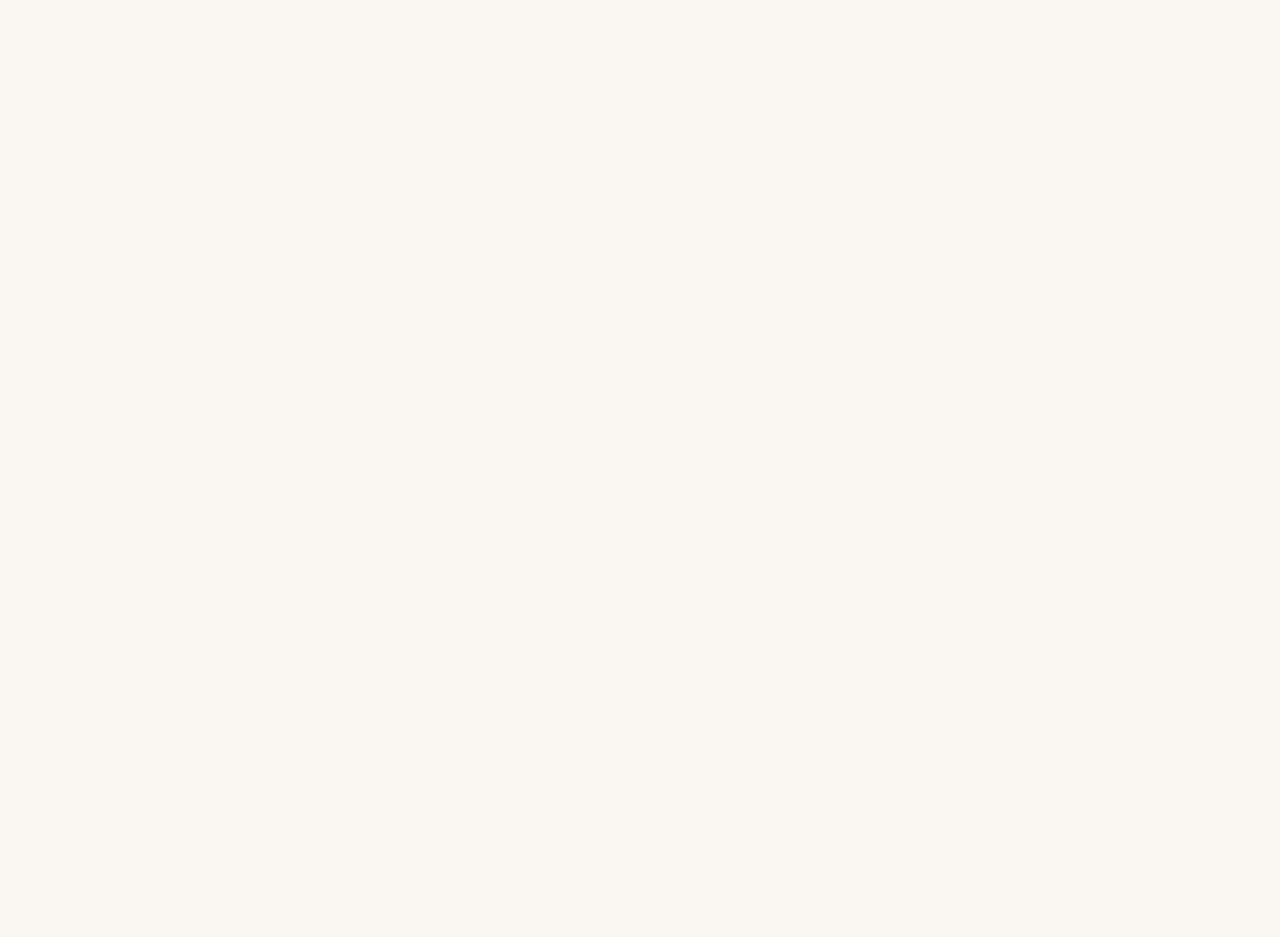
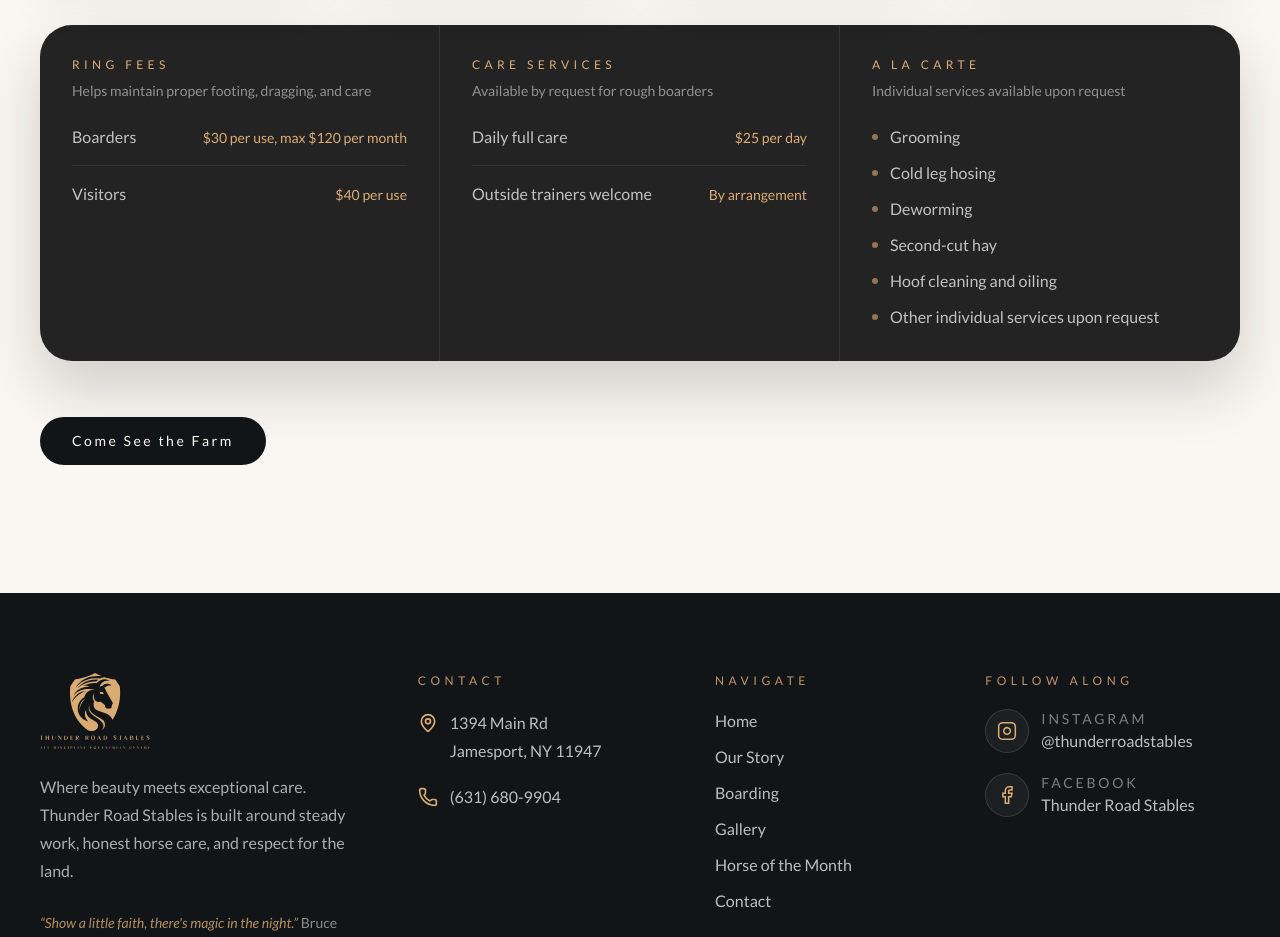
Before and after one commit to Midorivi/thunder-road-stables, a React (Vite) app: page /boarding in a window 1280 px wide. Before the commit this address had no page. Shown: the part 1860-2797 px from the top of the page. Before the commit the page ends 800 px from the top, so only its background shows below. Built offline with nearby package versions, Linux system fonts and the light colour scheme; a web font is replaced by a local one.

Commit message:
Redesign additional services, change route to /boarding

```diff
--- a/src/App.tsx
+++ b/src/App.tsx
@@ -13,7 +13,7 @@ function App() {
       <Route path="/" element={<Layout />}>
         <Route index element={<Home />} />
         <Route path="contact" element={<Contact />} />
-        <Route path="price-list" element={<PriceList />} />
+        <Route path="boarding" element={<PriceList />} />
         <Route path="gallery" element={<Gallery />} />
         <Route path="our-story" element={<OurStory />} />
         <Route path="horse-of-the-month" element={<HorseOfTheMonth />} />
--- a/src/content/site.ts
+++ b/src/content/site.ts
@@ -4,7 +4,7 @@ import { Camera, HeartHandshake, LandPlot, ShieldCheck } from 'lucide-react';
 export const navLinks = [
   { label: 'Home', to: '/' },
   { label: 'Our Story', to: '/our-story' },
-  { label: 'Boarding', to: '/price-list' },
+  { label: 'Boarding', to: '/boarding' },
   { label: 'Gallery', to: '/gallery' },
   { label: 'Horse of the Month', to: '/horse-of-the-month' },
 ];
--- a/src/pages/PriceList.tsx
+++ b/src/pages/PriceList.tsx
@@ -36,27 +36,46 @@ export function PriceList() {
           ))}
         </div>
 
-        <AnimatedSection delay={0.35} className="mt-12">
-          <p className="mb-6 text-xs uppercase tracking-[0.36em] text-[#9a7a56]">Additional services</p>
-          <div className="grid gap-4 md:grid-cols-2 lg:grid-cols-3">
-            {boardingExtras.ringFees.map((item) => (
-              <div key={item.label} className="flex items-center justify-between gap-4 rounded-[1.2rem] bg-white/90 px-6 py-5 ring-1 ring-black/5">
-                <span className="text-[#595959]">{item.label}</span>
-                <span className="whitespace-nowrap font-medium text-[#111517]">{item.value}</span>
+        <AnimatedSection delay={0.35} className="mt-14 overflow-hidden rounded-[2rem] bg-[#242323] text-white shadow-[0_28px_60px_rgba(17,21,23,0.18)]">
+          <div className="grid lg:grid-cols-3">
+            <div className="border-b border-white/8 p-8 lg:border-b-0 lg:border-r">
+              <p className="text-xs uppercase tracking-[0.36em] text-[#DCAC74]">Ring Fees</p>
+              <p className="mt-2 text-sm text-white/50">Helps maintain proper footing, dragging, and care</p>
+              <div className="mt-6 space-y-4">
+                {boardingExtras.ringFees.map((item) => (
+                  <div key={item.label} className="flex items-baseline justify-between gap-4 border-b border-white/8 pb-4 last:border-b-0 last:pb-0">
+                    <span className="text-white/72">{item.label}</span>
+                    <span className="text-right text-sm text-[#DCAC74]">{item.value}</span>
+                  </div>
+                ))}
               </div>
-            ))}
-            {boardingExtras.dailyCare.map((item) => (
-              <div key={item.label} className="flex items-center justify-between gap-4 rounded-[1.2rem] bg-white/90 px-6 py-5 ring-1 ring-black/5">
-                <span className="text-[#595959]">{item.label}</span>
-                <span className="whitespace-nowrap font-medium text-[#111517]">{item.value}</span>
+            </div>
+
+            <div className="border-b border-white/8 p-8 lg:border-b-0 lg:border-r">
+              <p className="text-xs uppercase tracking-[0.36em] text-[#DCAC74]">Care Services</p>
+              <p className="mt-2 text-sm text-white/50">Available by request for rough boarders</p>
+              <div className="mt-6 space-y-4">
+                {boardingExtras.dailyCare.map((item) => (
+                  <div key={item.label} className="flex items-baseline justify-between gap-4 border-b border-white/8 pb-4 last:border-b-0 last:pb-0">
+                    <span className="text-white/72">{item.label}</span>
+                    <span className="text-right text-sm text-[#DCAC74]">{item.value}</span>
+                  </div>
+                ))}
               </div>
-            ))}
-          </div>
-          <div className="mt-4 rounded-[1.2rem] bg-[#242323] px-6 py-5">
-            <p className="text-xs uppercase tracking-[0.3em] text-[#DCAC74]">A la carte</p>
-            <p className="mt-3 leading-8 text-white/72">
-              {boardingExtras.aLaCarte.join(' \u00b7 ')}
-            </p>
+            </div>
+
+            <div className="p-8">
+              <p className="text-xs uppercase tracking-[0.36em] text-[#DCAC74]">A La Carte</p>
+              <p className="mt-2 text-sm text-white/50">Individual services available upon request</p>
+              <ul className="mt-6 space-y-3">
+                {boardingExtras.aLaCarte.map((item) => (
+                  <li key={item} className="flex items-center gap-3 text-white/72">
+                    <span className="h-1.5 w-1.5 shrink-0 rounded-full bg-[#DCAC74]/60" />
+                    {item}
+                  </li>
+                ))}
+              </ul>
+            </div>
           </div>
         </AnimatedSection>
 
```
